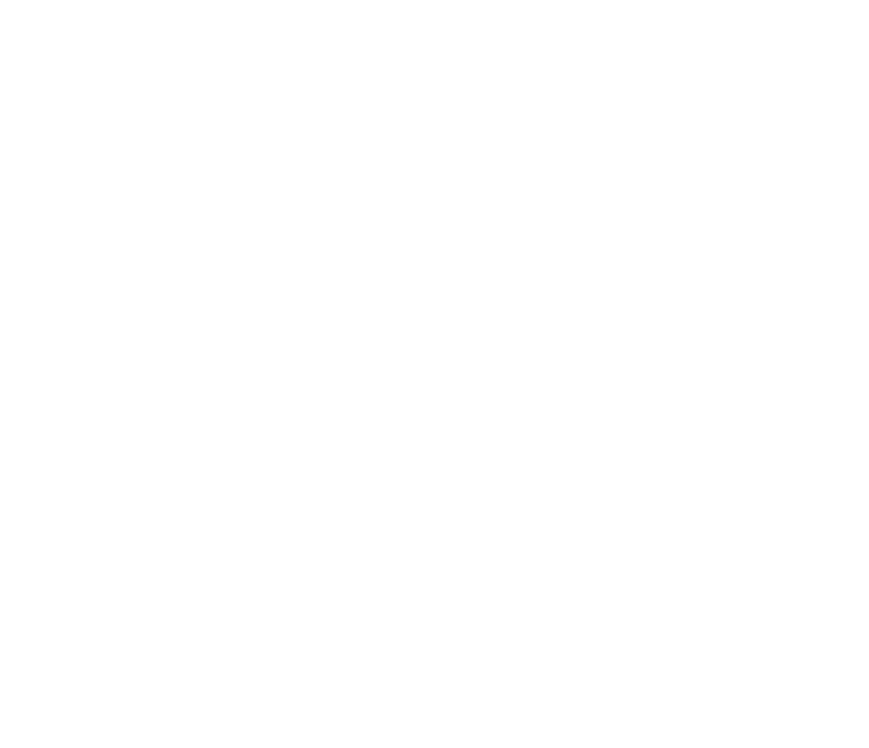
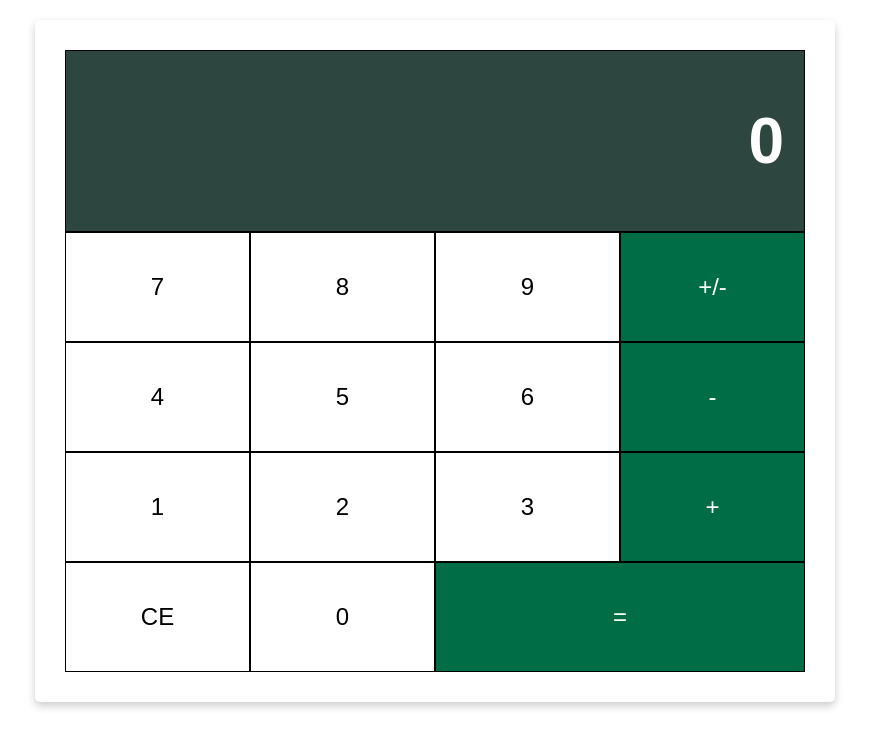
Before and after one commit to ervinanovlianti/kalkulator-web, a plain HTML site: page index.html in a window 1280 px wide. Shown: the whole page, without its empty margins (205-1074 px from the left). Drawn offline with Linux system fonts and the light colour scheme.

Commit message:
styling kalkulator web

```diff
--- a/index.html
+++ b/index.html
@@ -4,9 +4,37 @@
     <meta charset="UTF-8">
     <meta http-equiv="X-UA-Compatible" content="IE=edge">
     <meta name="viewport" content="width=device-width, initial-scale=1.0">
+    <link rel="stylesheet" href="style.css">
     <title>Kalkulator</title>
 </head>
 <body>
-
+    <div id="card" class="flex-container-column">
+        <div class="display">
+            <h1 id="displayNumber">0</h1>
+        </div>
+        <div class="flex-container-row">
+            <div class="button">7</div>
+            <div class="button">8</div>
+            <div class="button">9</div>
+            <div class="button negative">+/-</div>
+        </div>
+        <div class="flex-container-row">
+            <div class="button">4</div>
+            <div class="button">5</div>
+            <div class="button">6</div>
+            <div class="button operator">-</div>
+        </div>
+        <div class="flex-container-row">
+            <div class="button">1</div>
+            <div class="button">2</div>
+            <div class="button">3</div>
+            <div class="button operator">+</div>
+        </div>
+        <div class="flex-container-row">
+            <div class="button clear">CE</div>
+            <div class="button">0</div>
+            <div class="button equals double">=</div>
+        </div>
+    </div>
 </body>
 </html>
--- /dev/null
+++ b/style.css
@@ -0,0 +1,67 @@
+* {
+    box-sizing: border-box;
+}
+body{
+    font-family: sans-serif;
+}
+
+.container {
+    width: 800px;
+    border: 2px solid black;
+    margin: 0 auto;
+}
+.flex-container-column {
+    display: flex;
+    flex-direction: column;
+
+    /* properti pendukung */
+    max-width: 800px;
+    margin: 0 auto;
+    text-align: right;
+}
+.flex-container-row{
+    display: flex;
+}
+.button {
+    flex-basis: 25%;
+
+    /* properti pendukung */
+    font-size: 1.5em;
+    text-align: center;
+    padding: 40px;
+    border: 1px solid black;
+    background: -webkit-linear-gradient(top, #ffffff, rgb(255, 255, 255));
+    cursor: pointer;
+}
+.double{
+    flex-basis: 50%;
+}
+
+/* styling */
+.display {
+    color: white;
+    width: 100%;
+    padding: 10px 20px;
+    background-color: #2e4640;
+    border: 1px solid black;
+    font-size: 2em;
+}
+.operator, .equals, .negative {
+    background: #006d47;
+    color: white;
+}
+#card {
+    box-shadow: 0 4px 8px 0 rgba(0, 0, 0, 0.2);
+    border-radius: 5px;
+    padding: 30px;
+    margin-top: 20px;
+}
+.button:hover{
+    font-weight: bold;
+}
+
+@media screen and (max-width: 513px) {
+    .button {
+        padding: 10px;
+    }
+}
```
